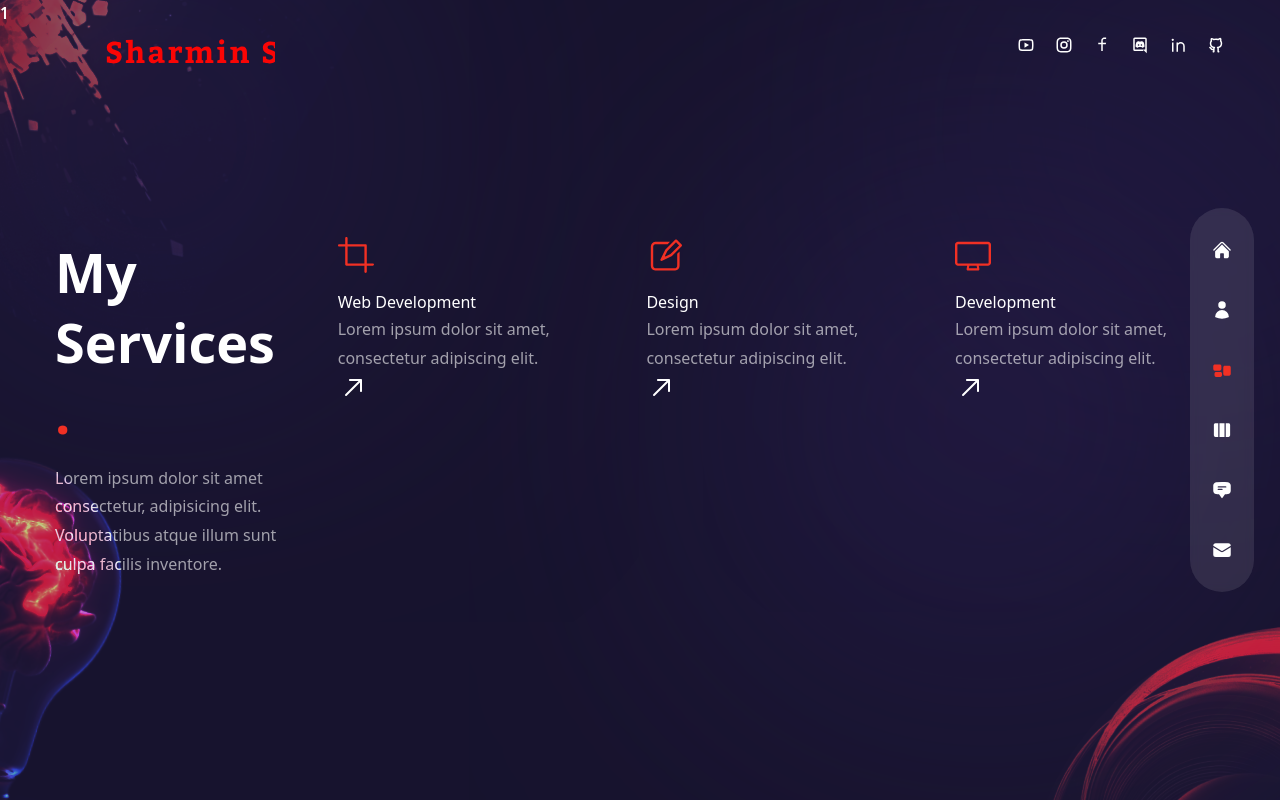
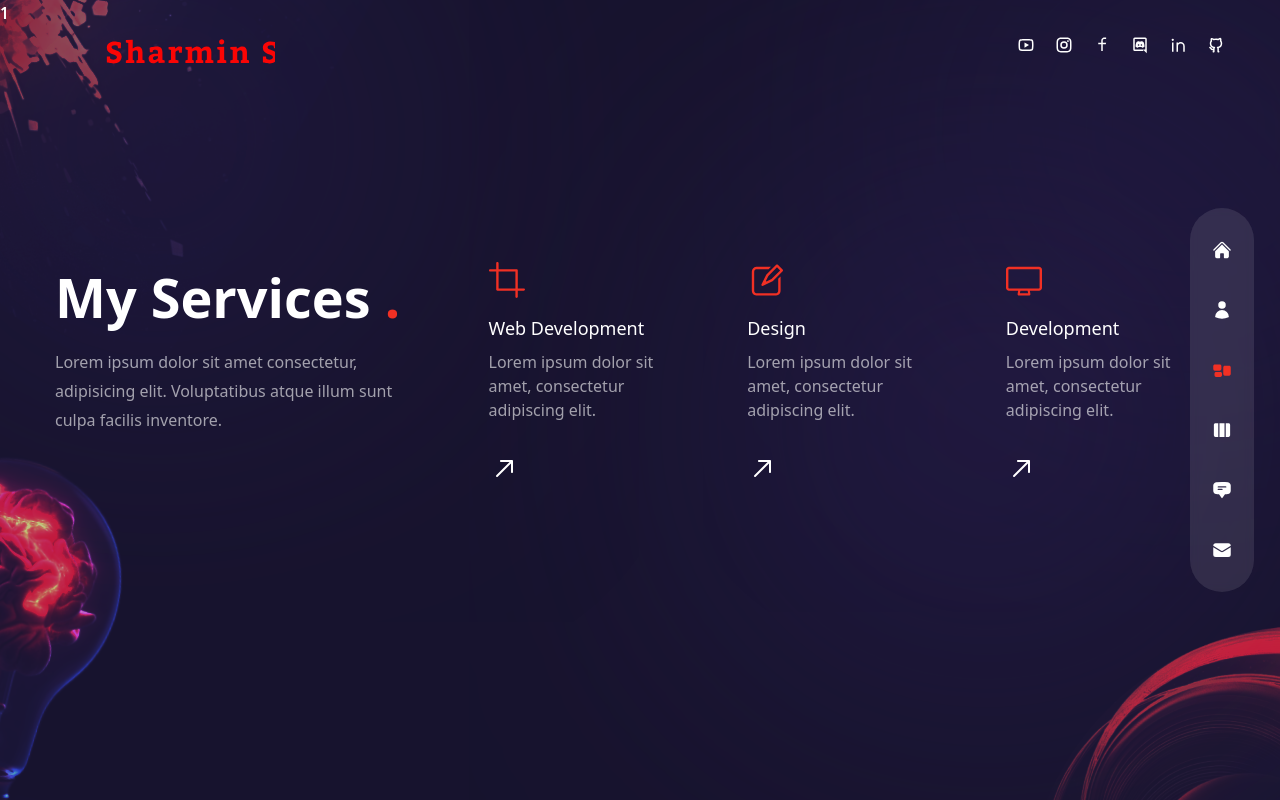
Before and after one commit to Sharmin64/my-next-portfolio, a Next.js app: page /services in a window 1280 px wide. Built offline with nearby package versions, Linux system fonts and the light colour scheme.

Commit message:
style updated

```diff
--- a/components/ServiceSlider.js
+++ b/components/ServiceSlider.js
@@ -75,13 +75,15 @@ const ServiceSlider = () => {
               {/* icon */}
               <div className="text-4xl text-accent mb-4">{item.icon}</div>
               {/* title & desc  */}
-              <div>
-                <div>{item.title}</div>
-                <p>{item.description}</p>
+              <div className="mb-8">
+                <div className="mb-2 text-lg">{item.title}</div>
+                <p className="max-w-[350px] leading-normal">
+                  {item.description}
+                </p>
               </div>
               {/* arrow */}
               <div className="text-3xl">
-                <RxArrowTopRight />
+                <RxArrowTopRight className="group-hover:rotate-45 group-hover:text-accent transition-all duration-300*" />
               </div>
             </div>
           </SwiperSlide>
--- a/pages/contact/index.js
+++ b/pages/contact/index.js
@@ -1,7 +1,7 @@
 import React from "react";
 
 const Contact = () => {
-  return <div>Contact will be render here for sure </div>;
+  return <div>Contact me if you want to work with me . </div>;
 };
 
 export default Contact;
--- a/pages/services/index.js
+++ b/pages/services/index.js
@@ -23,8 +23,10 @@ const Services = () => {
               Voluptatibus atque illum sunt culpa facilis inventore.
             </p>
           </div>
-          {/* slider */}
-          <ServiceSlider />
+          <div className="w-full xl:max-w-[65%]">
+            {/* slider */}
+            <ServiceSlider />
+          </div>
         </div>
       </div>
       <Bulb />
```
